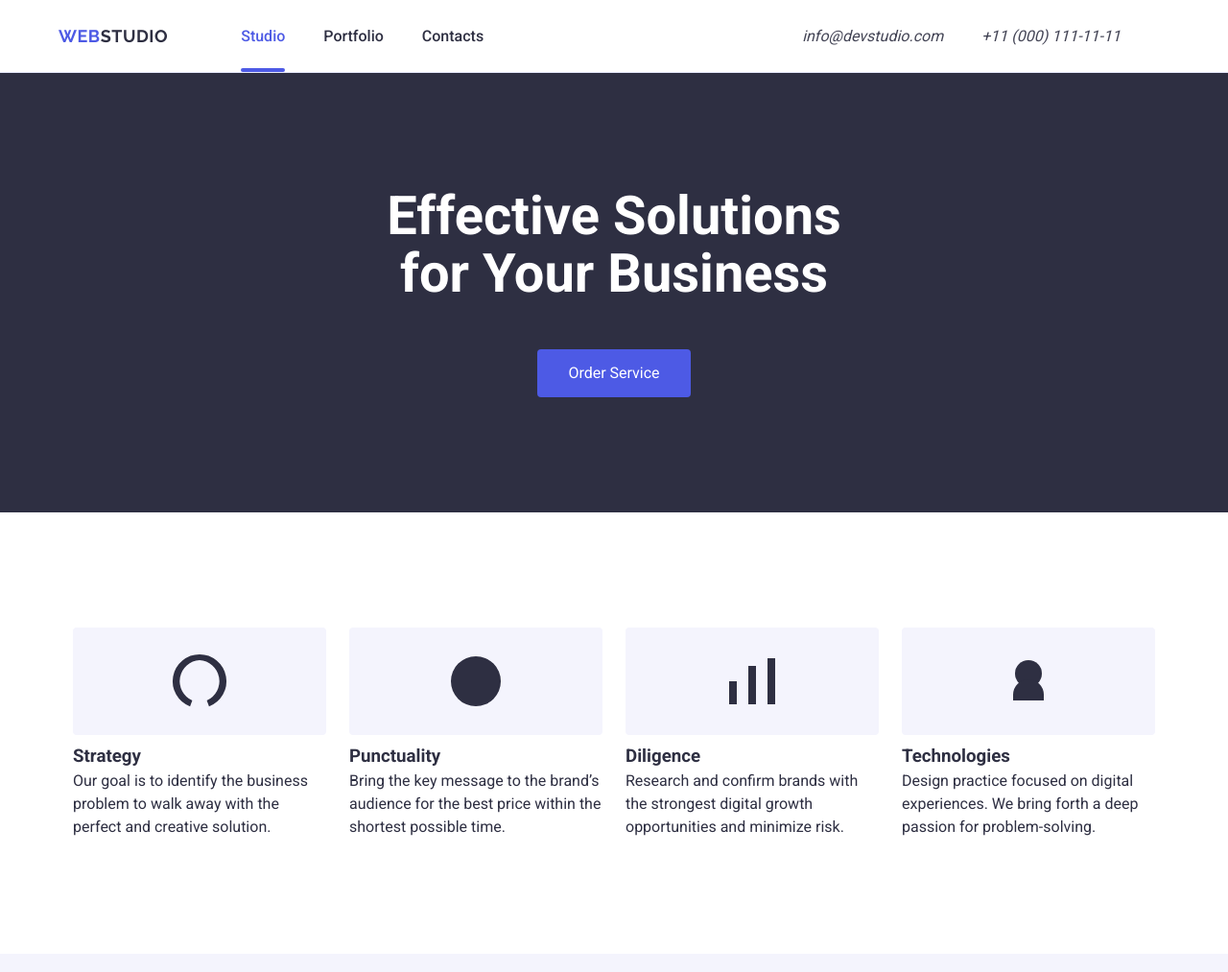
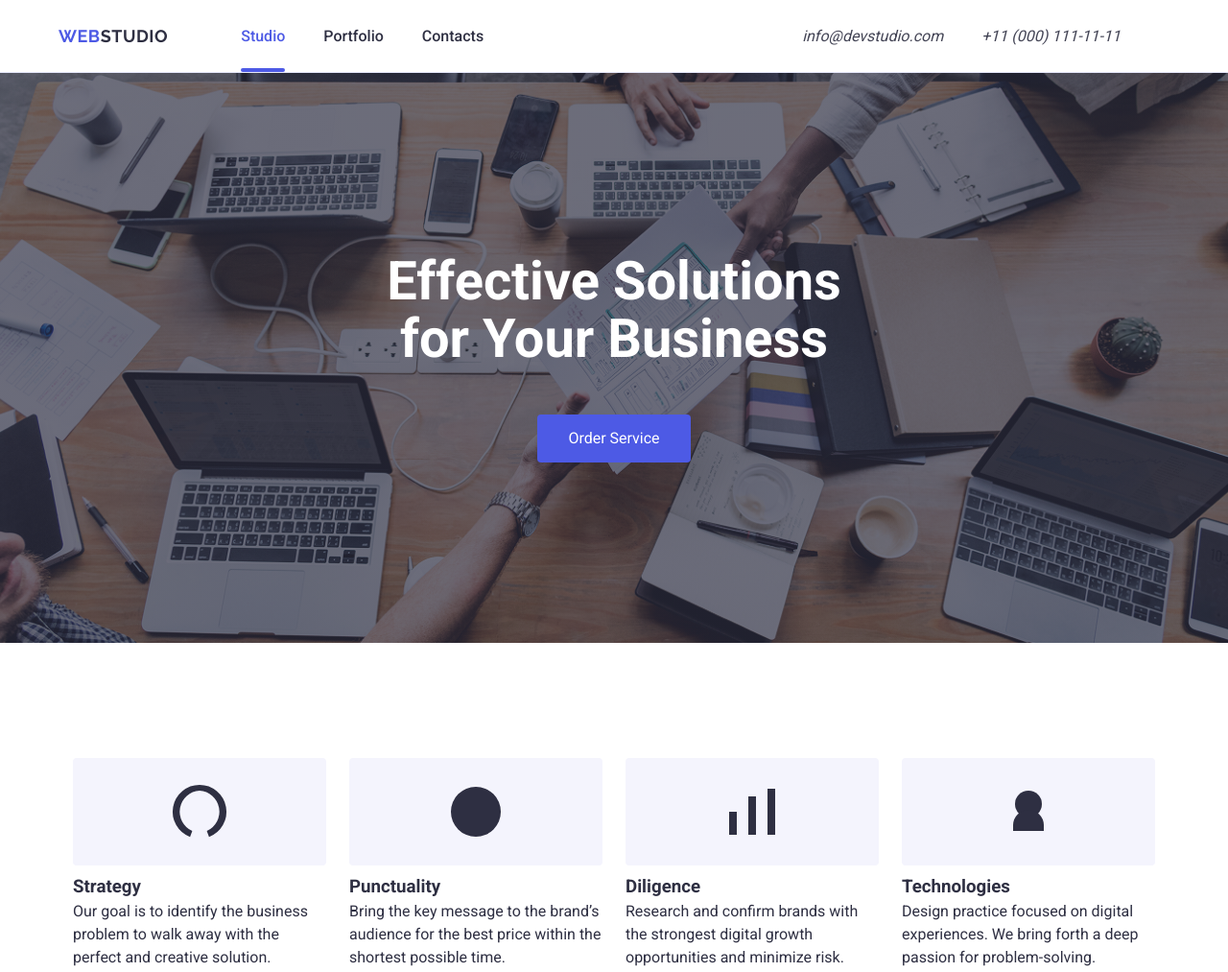
Before and after one commit to Ardakaramanak/goit-markup-hw-04, a plain HTML site: page index.html in a window 1280 px wide. Shown: the top 1013 px of the page at 96% size. Drawn offline with nearby package versions, Linux system fonts and the light colour scheme.

```diff
--- a/css/styles.css
+++ b/css/styles.css
@@ -135,10 +135,19 @@ body {
 
 /* HERO */
 .hero {
-  background-color: var(--hero-bg);
+  background-image: linear-gradient(
+      rgba(46, 47, 66, 0.7),
+      rgba(46, 47, 66, 0.7)
+    ),
+    url("../people-office\ 1.jpg");
+
+  background-repeat: no-repeat;
+  background-position: center;
+  background-size: cover;
+
   text-align: center;
+  padding: 188px 0;
 }
-
 .hero-title {
   font-size: 56px;
   line-height: 1.07;
```
Also changed, not shown: people-office 1.jpg (added).
